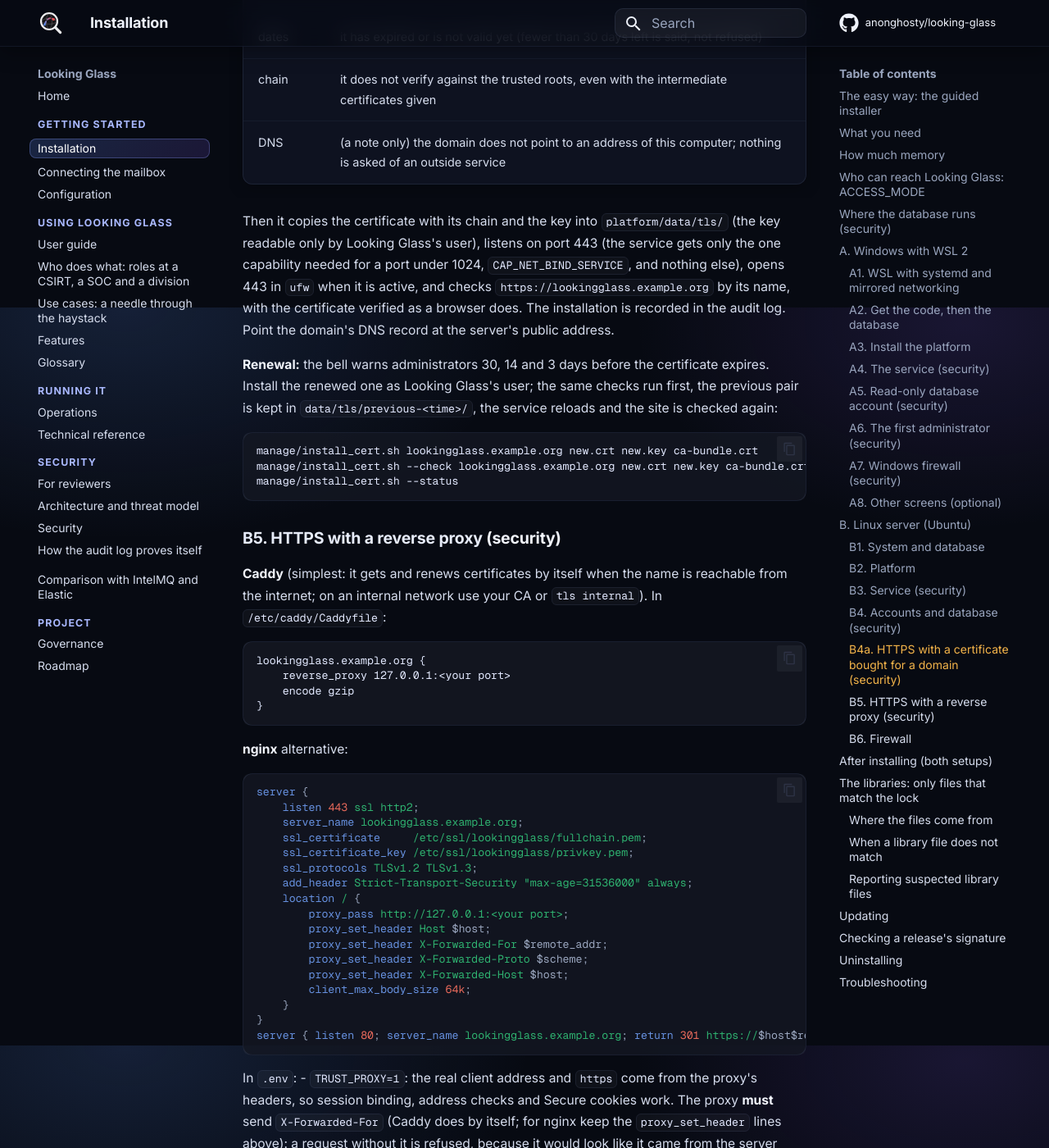
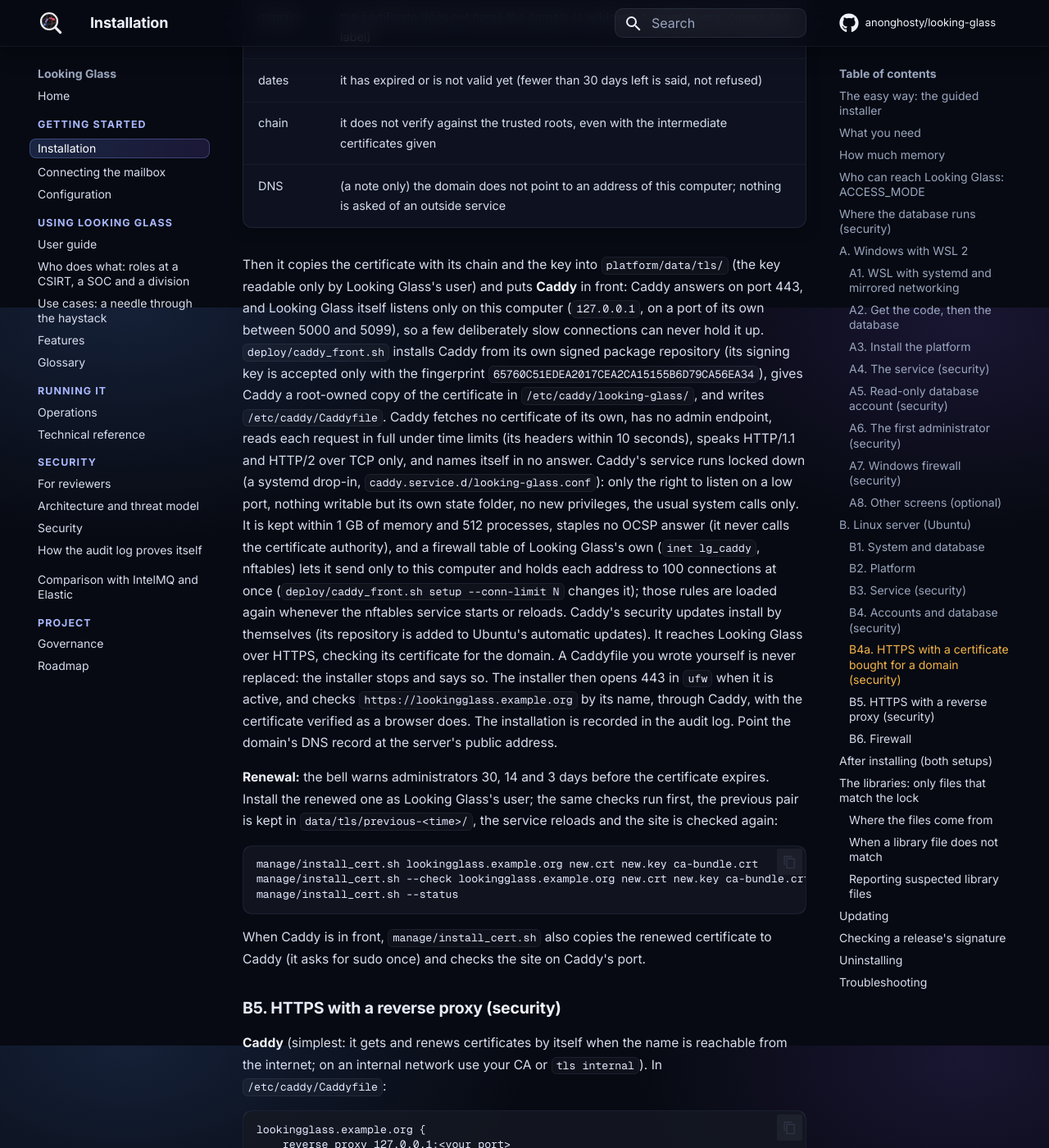
Before and after one commit to anonghosty/looking-glass, an MkDocs documentation site: the page built from docs/INSTALLATION.md, in a window 1280 px wide and 1400 px high, scrolled down 14025 px. Shown: the whole window at 82% size. Built offline with MkDocs 1.6.1 and Material for MkDocs 9.7.7, drawn with Linux system fonts in a browser that asks for light colours; comment, search, counter and statistics services are not loaded; some of the changed text lies outside the part shown.

Commit message:
A public installation with a bought certificate gets Caddy in front (slow connections can no longer hold Looking Glass up), with no fingerprint; renewals and the uninstaller follow; a note on patching nginx HTTP/2
Signed-off-by: Ike Owuraku Amponsah <200606470+anonghosty@users.noreply.github.com>

````diff
--- a/docs/INSTALLATION.md
+++ b/docs/INSTALLATION.md
@@ -151,10 +151,11 @@ In every mode, everything behind the sign-in page needs an account with MFA, and
 over HTTPS. The service must also listen on the network (`deploy/install.sh --network`, or a reverse proxy) and the
 firewall must let the traffic through (A6, A7, B6).
 
-**An internet-facing site always uses HTTPS.** For `public`, the guided installer does not offer "No HTTPS", and a
-self-signed certificate must be confirmed by typing `self-signed`: every visitor's browser would warn, and people who
-learn to click through warnings are what a look-alike site needs. The recommended choice is a certificate bought for a
-domain (B4a).
+**An internet-facing site always uses HTTPS with Caddy in front.** For `public`, the guided installer offers one choice
+only: a certificate for your domain (a free one, for example from Let's Encrypt, or a bought one), with Caddy set up in
+front of Looking Glass (B4a). "No HTTPS", a self-signed certificate and a reverse proxy of your own are not offered for
+`public`: every visitor would see a warning, or Caddy could not be guaranteed in front. Looking Glass itself never
+faces the internet.
 
 ---
 
@@ -407,10 +408,24 @@ The installer checks them before anything is installed, and installs nothing if
 | DNS | (a note only) the domain does not point to an address of this computer; nothing is asked of an outside service |
 
 Then it copies the certificate with its chain and the key into `platform/data/tls/` (the key readable only by
-Looking Glass's user), listens on port 443 (the service gets only the one capability needed for a port under 1024,
-`CAP_NET_BIND_SERVICE`, and nothing else), opens 443 in `ufw` when it is active, and checks
-`https://lookingglass.example.org` by its name, with the certificate verified as a browser does. The installation is
-recorded in the audit log. Point the domain's DNS record at the server's public address.
+Looking Glass's user) and puts **Caddy** in front: Caddy answers on port 443, and Looking Glass itself listens only on
+this computer (`127.0.0.1`, on a port of its own between 5000 and 5099), so a few deliberately slow connections can
+never hold it up. `deploy/caddy_front.sh` installs Caddy from its own signed package repository (its signing key is
+accepted only with the fingerprint `65760C51EDEA2017CEA2CA15155B6D79CA56EA34`), gives Caddy a root-owned copy of the
+certificate in `/etc/caddy/looking-glass/`, and writes `/etc/caddy/Caddyfile`. Caddy fetches no certificate of its
+own, has no admin endpoint, reads each request in full under time limits (its headers within 10 seconds), speaks
+HTTP/1.1 and HTTP/2 over TCP only, and names itself in no answer. Caddy's service runs locked down (a systemd drop-in,
+`caddy.service.d/looking-glass.conf`): only the right to listen on a low port, nothing writable but its own state
+folder, no new privileges, the usual system calls only. It is kept within 1 GB of memory and 512 processes, staples no
+OCSP answer (it never calls the certificate authority), and a firewall table of Looking Glass's own (`inet lg_caddy`,
+nftables) lets it send only to this computer and holds each address to 100 connections at once
+(`deploy/caddy_front.sh setup --conn-limit N` changes it); those rules are loaded again whenever the nftables service
+starts or reloads. Caddy's security updates install by themselves (its repository is added to Ubuntu's automatic
+updates). It reaches Looking Glass over HTTPS, checking its
+certificate for the domain. A Caddyfile you wrote yourself is never replaced: the installer stops and says so. The
+installer then opens 443 in `ufw` when it is active, and checks `https://lookingglass.example.org` by its name,
+through Caddy, with the certificate verified as a browser does. The installation is recorded in the audit log. Point
+the domain's DNS record at the server's public address.
 
 **Renewal:** the bell warns administrators 30, 14 and 3 days before the certificate expires. Install the renewed one
 as Looking Glass's user; the same checks run first, the previous pair is kept in `data/tls/previous-<time>/`, the
@@ -420,6 +435,8 @@ manage/install_cert.sh lookingglass.example.org new.crt new.key ca-bundle.crt
 manage/install_cert.sh --check lookingglass.example.org new.crt new.key ca-bundle.crt   # the checks only
 manage/install_cert.sh --status                                                       # domain, days left
 ```
+When Caddy is in front, `manage/install_cert.sh` also copies the renewed certificate to Caddy (it asks for sudo once)
+and checks the site on Caddy's port.
 
 ### B5. HTTPS with a reverse proxy **(security)**
 **Caddy** (simplest: it gets and renews certificates by itself when the name is reachable from the internet; on an
@@ -450,6 +467,9 @@ server {
 }
 server { listen 80; server_name lookingglass.example.org; return 301 https://$host$request_uri; }
 ```
+**Keep nginx patched.** When a security advisory concerns nginx's HTTP/2, change `listen 443 ssl http2;` to
+`listen 443 ssl;` until nginx is updated; browsers fall back to HTTP/1.1. Looking Glass itself speaks only HTTP/1.1.
+
 In `.env`:
 - `TRUST_PROXY=1`: the real client address and `https` come from the proxy's headers, so session binding, address checks and Secure cookies work. The proxy **must** send `X-Forwarded-For` (Caddy does by itself; for nginx keep the `proxy_set_header` lines above): a request without it is refused, because it would look like it came from the server itself. The headers are believed only from a proxy on this computer. With `TRUST_PROXY=1`, an SSH tunnel to `<your port>` is refused too (it carries no such header): use the proxy's address. **One proxy, on this computer:** Looking Glass takes the **last** address in `X-Forwarded-For` (the one your proxy added) and the last `X-Forwarded-Proto`, so a proxy that appends to what the visitor sent (nginx's `$proxy_add_x_forwarded_for`) still gives the visitor's real address, never a forged `127.0.0.1`. With two proxies in a row (a CDN or load balancer in front of nginx), the last address is the first proxy's: have the outer one's address replace the header at the inner proxy (nginx `real_ip` module), or the sign-in limits and session binding will see that proxy, not your visitors;
 - `ALLOWED_HOSTS=lookingglass.example.org`;
@@ -577,6 +597,13 @@ folders are never touched. Your own scripts in the code folders are never moved,
 shipped can be moved. To keep former Looking Glass files where they are as well, run the update with `LG_KEEP_STALE=1`:
 it lists what would move and leaves everything in place. If the release's list is missing or looks wrong, nothing is
 moved and the update says why.
+
+> **Public installations with a bought certificate (from this release).** The guided installer now puts Caddy in
+> front of them. An installation made earlier keeps serving the internet directly until you run the guided installer
+> again with the same answers: it moves Looking Glass to `127.0.0.1` and sets up Caddy on the same public port.
+> Internal installations (`local`, `private`), and installations behind your own reverse proxy, need nothing.
+> A public installation that used a self-signed certificate or a proxy of its own needs a certificate for its domain
+> first (a free one, for example from Let's Encrypt, works): public now offers only a certificate with Caddy in front.
 
 > **The service file changed (from the release after 2026-11-21 (6)).** It adds one rule: nothing in `data/` may be
 > run as a program (the service could already write only there). Your own additions, such as an audit checkpoint copy
````
Also changed, not shown: CHANGELOG.md (+19 -0 lines), docs/media/screens/manifest.json, looking-glass-sbom.spdx.json, 12 other files.
